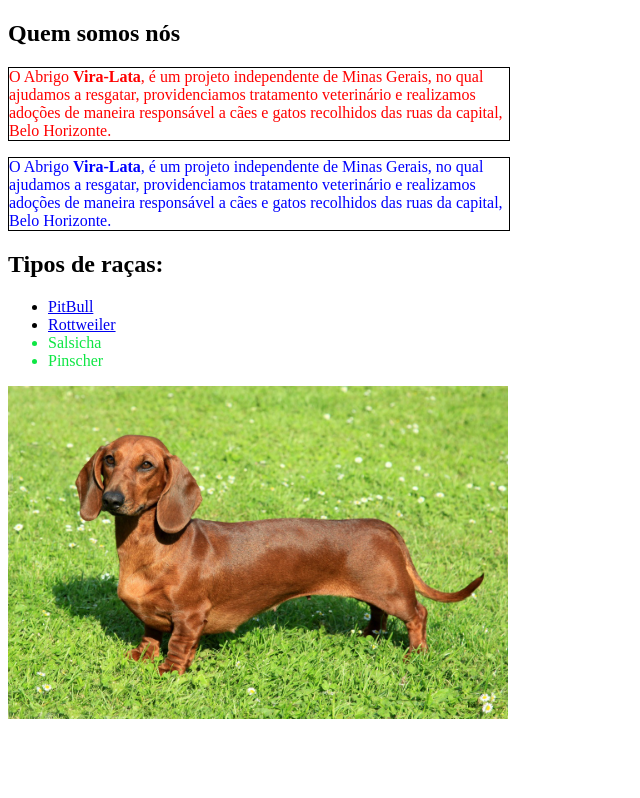
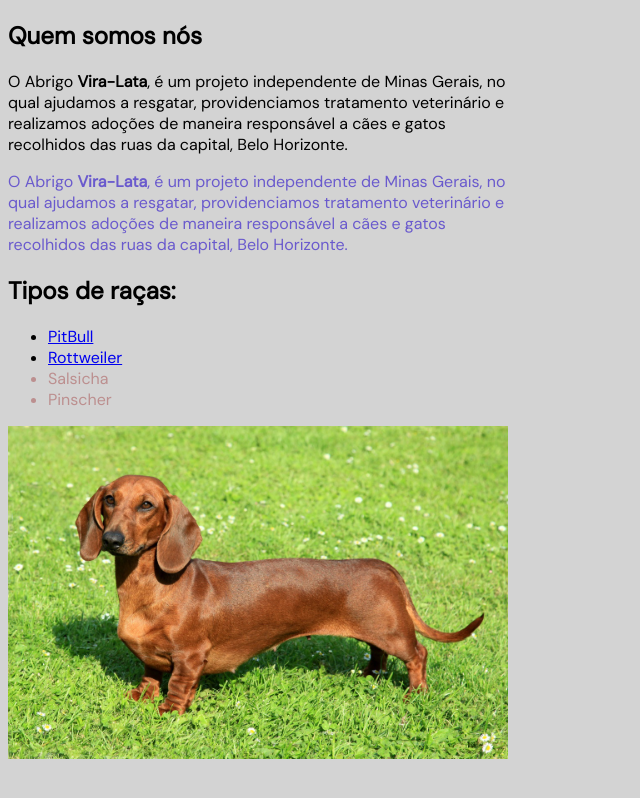
Before and after one commit to GabriellyDiasPereira/study-HTML, a plain HTML site: page index.html in a window 1280 px wide. Shown: the whole page, without its empty margins (0-640 px from the left). Drawn offline with Linux system fonts and the light colour scheme.

Commit message:
add fontes e mudando cores

```diff
--- a/index.html
+++ b/index.html
@@ -2,6 +2,9 @@
 <html>
 
 <head>
+    <link rel="preconnect" href="https://fonts.googleapis.com">
+    <link rel="preconnect" href="https://fonts.gstatic.com" crossorigin>
+    <link href="https://fonts.googleapis.com/css2?family=DM+Sans&display=swap" rel="stylesheet">
     <link href="./styles/index.css" rel="stylesheet">
     <title>Vira-Lata</title>
 </head>
@@ -13,7 +16,8 @@
         providenciamos tratamento veterinário e realizamos adoções de maneira responsável a cães e gatos recolhidos das
         ruas da
         capital, Belo Horizonte.</p>
-    <p id="segundo-paragrafo">O Abrigo <strong>Vira-Lata</strong>, é um projeto independente de Minas Gerais, no qual ajudamos a resgatar,
+    <p id="segundo-paragrafo">O Abrigo <strong>Vira-Lata</strong>, é um projeto independente de Minas Gerais, no qual
+        ajudamos a resgatar,
         providenciamos tratamento veterinário e realizamos adoções de maneira responsável a cães e gatos recolhidos das
         ruas da
         capital, Belo Horizonte.</p>
--- a/styles/index.css
+++ b/styles/index.css
@@ -1,15 +1,20 @@
+html {
+    font-family: 'DM Sans', sans-serif;
+    background-color: #d3d3d3;
+}
+
 p {
-    color: red;
+    color: #000000;
     width: 500px;
-    border: 1px solid black;
+    /*border: 1px solid black;*/
   }
 
 #segundo-paragrafo {
-    color:blue;
+    color:#6A5ACD;
   }
 
 .dog-diferente {
-    color: #0ee644;
+    color: 	#BC8F8F;
 }
 
 img[src] {
@@ -17,6 +22,6 @@ img[src] {
 }
 
 h2:hover {
-    color:blueviolet;
-    font-size: 20px;
+    color:#00FF7F;
+    font-size: 30px;
 }
```
